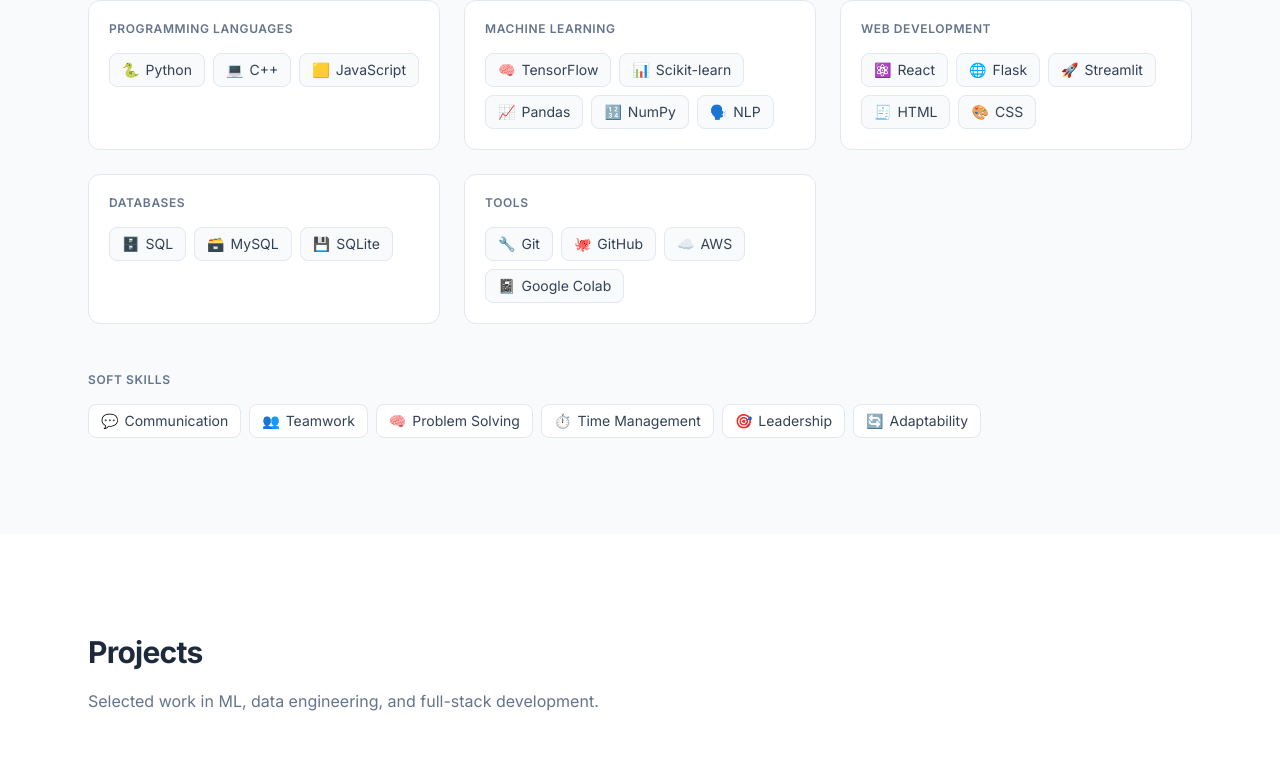
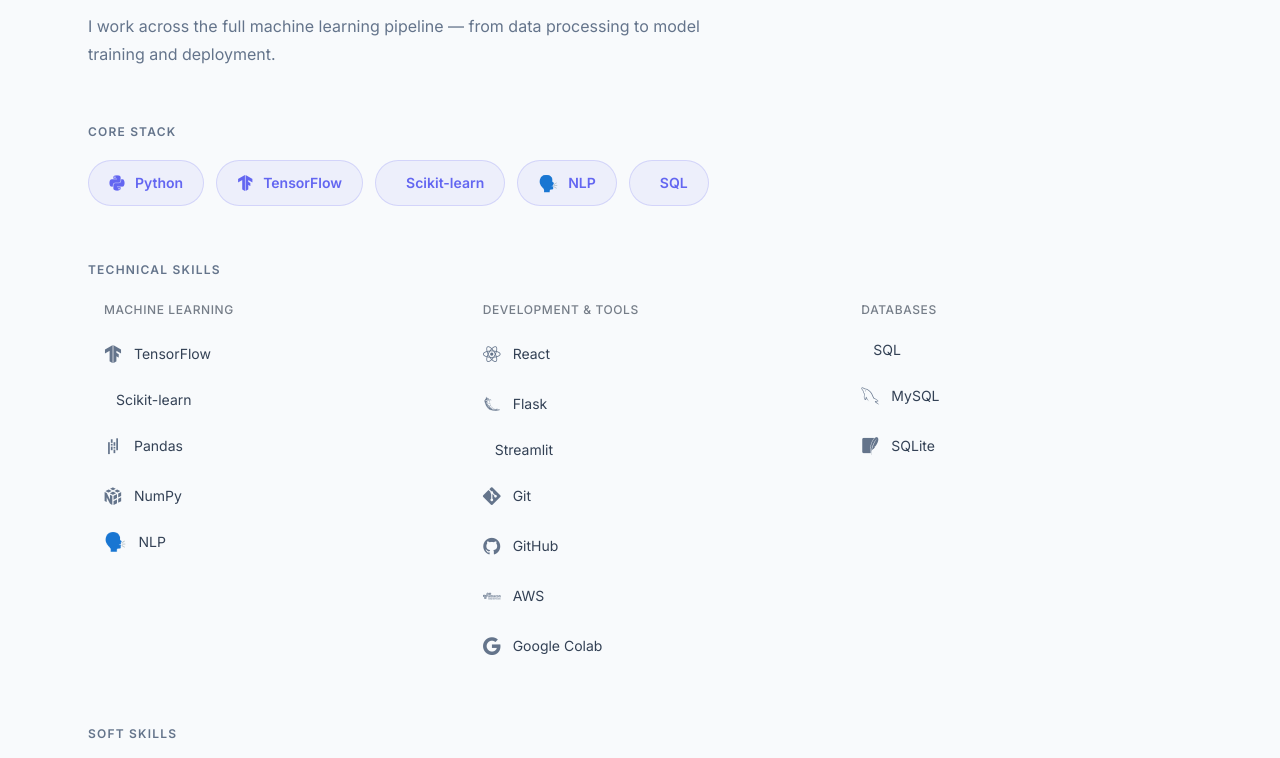
Before and after one commit to chiru5190/Portfolio, a React (Vite) app: page / in a window 1280 px wide. Shown: the part 1498-2256 px from the top of the page. Built offline with nearby package versions, Linux system fonts and the light colour scheme.

Commit message:
redesign: premium skills section, featured project, unified colors, spacing

```diff
--- a/index.html
+++ b/index.html
@@ -4,7 +4,8 @@
     <meta charset="UTF-8" />
     <link rel="icon" type="image/svg+xml" href="/favicon.svg" />
     <meta name="viewport" content="width=device-width, initial-scale=1.0" />
-    <title>portfolie</title>
+    <link rel="stylesheet" href="https://cdn.jsdelivr.net/gh/devicons/devicon@latest/devicon.min.css" />
+    <title>Gedela Chiranjeevi | Portfolio</title>
   </head>
   <body>
     <div id="root"></div>
--- a/src/components/About.jsx
+++ b/src/components/About.jsx
@@ -2,7 +2,7 @@
 
 export default function About() {
   return (
-    <section id="about" className="py-24 bg-surface">
+    <section id="about" className="py-32 bg-surface">
       <div className="max-w-6xl mx-auto px-6">
         <motion.div initial={{ opacity: 0, y: 20 }} whileInView={{ opacity: 1, y: 0 }} viewport={{ once: true }}>
           <h2 className="section-title mb-4">About Me</h2>
--- a/src/components/Achievements.jsx
+++ b/src/components/Achievements.jsx
@@ -7,7 +7,7 @@
 
 export default function Achievements() {
   return (
-    <section id="achievements" className="py-24 bg-bg">
+    <section id="achievements" className="py-32 bg-bg">
       <div className="max-w-6xl mx-auto px-6">
         <motion.div initial={{ opacity: 0, y: 20 }} whileInView={{ opacity: 1, y: 0 }} viewport={{ once: true }}>
           <h2 className="section-title mb-6">Achievements</h2>
--- a/src/components/Certificates.jsx
+++ b/src/components/Certificates.jsx
@@ -11,7 +11,7 @@
 
 export default function Certificates() {
   return (
-    <section id="certificates" className="py-24 bg-surface">
+    <section id="certificates" className="py-32 bg-surface">
       <div className="max-w-6xl mx-auto px-6">
         <motion.div initial={{ opacity: 0, y: 20 }} whileInView={{ opacity: 1, y: 0 }} viewport={{ once: true }}>
           <h2 className="section-title mb-8">Certificates</h2>
--- a/src/components/Contact.jsx
+++ b/src/components/Contact.jsx
@@ -32,7 +32,7 @@
   }
 
   return (
-    <section id="contact" className="py-24 bg-bg">
+    <section id="contact" className="py-32 bg-bg">
       <div className="max-w-6xl mx-auto px-6">
         <motion.div initial={{ opacity: 0, y: 20 }} whileInView={{ opacity: 1, y: 0 }} viewport={{ once: true }} className="mb-14">
           <h2 className="section-title mb-3">Get in Touch</h2>
@@ -55,7 +55,7 @@
               <p className="text-xs text-muted uppercase tracking-wider mb-3">Socials</p>
               <div className="flex gap-2">
                 <a href="https://github.com/chiru5190" target="_blank" rel="noreferrer" className="w-9 h-9 rounded-lg border border-border flex items-center justify-center text-muted hover:text-heading hover:border-border-hover transition-all"><Github size={16} /></a>
-                <a href="http://www.linkedin.com/in/gedelachiranjeevi" target="_blank" rel="noreferrer" className="w-9 h-9 rounded-lg border border-border flex items-center justify-center text-muted hover:text-accent-2 hover:border-accent-2/30 transition-all"><Linkedin size={16} /></a>
+                <a href="http://www.linkedin.com/in/gedelachiranjeevi" target="_blank" rel="noreferrer" className="w-9 h-9 rounded-lg border border-border flex items-center justify-center text-muted hover:text-accent hover:border-accent/30 transition-all"><Linkedin size={16} /></a>
               </div>
             </div>
           </motion.div>
--- a/src/components/Education.jsx
+++ b/src/components/Education.jsx
@@ -8,7 +8,7 @@
 
 export default function Education() {
   return (
-    <section id="education" className="py-24 bg-bg">
+    <section id="education" className="py-32 bg-bg">
       <div className="max-w-6xl mx-auto px-6">
         <motion.div initial={{ opacity: 0, y: 20 }} whileInView={{ opacity: 1, y: 0 }} viewport={{ once: true }}>
           <h2 className="section-title mb-8">Education</h2>
--- a/src/components/Hero.jsx
+++ b/src/components/Hero.jsx
@@ -30,7 +30,7 @@
 
             <div className="flex items-center gap-3 mt-8">
               <a href="https://github.com/chiru5190" target="_blank" rel="noreferrer" className="p-2.5 rounded-lg border border-border text-muted hover:text-heading hover:border-border-hover transition-all"><Github size={18} /></a>
-              <a href="http://www.linkedin.com/in/gedelachiranjeevi" target="_blank" rel="noreferrer" className="p-2.5 rounded-lg border border-border text-muted hover:text-accent-2 hover:border-accent-2/30 transition-all"><Linkedin size={18} /></a>
+              <a href="http://www.linkedin.com/in/gedelachiranjeevi" target="_blank" rel="noreferrer" className="p-2.5 rounded-lg border border-border text-muted hover:text-accent hover:border-accent/30 transition-all"><Linkedin size={18} /></a>
             </div>
           </motion.div>
 
--- a/src/components/Navbar.jsx
+++ b/src/components/Navbar.jsx
@@ -41,7 +41,7 @@
 
         <div className="hidden md:flex items-center gap-2">
           <a href="https://github.com/chiru5190" target="_blank" rel="noreferrer" className="p-2 rounded-lg text-muted hover:text-heading hover:bg-bg transition-all"><Github size={18} /></a>
-          <a href="http://www.linkedin.com/in/gedelachiranjeevi" target="_blank" rel="noreferrer" className="p-2 rounded-lg text-muted hover:text-accent-2 hover:bg-bg transition-all"><Linkedin size={18} /></a>
+          <a href="http://www.linkedin.com/in/gedelachiranjeevi" target="_blank" rel="noreferrer" className="p-2 rounded-lg text-muted hover:text-accent hover:bg-bg transition-all"><Linkedin size={18} /></a>
         </div>
 
         <button className="md:hidden text-muted" onClick={() => setOpen(!open)}>
--- a/src/components/Projects.jsx
+++ b/src/components/Projects.jsx
@@ -1,6 +1,6 @@
 import { useState } from "react"
 import { motion } from "framer-motion"
-import { Github, ExternalLink, CheckCircle2 } from "lucide-react"
+import { Github, ExternalLink, CheckCircle2, Star } from "lucide-react"
 import Modal from "./ui/Modal"
 
 const projects = [
@@ -10,7 +10,8 @@
     fullDesc: "Built a modular ETL data pipeline to collect, transform, and analyze Indian stock market data with automated collection, feature engineering, and a Streamlit dashboard.",
     features: ["Yahoo Finance API data collection", "Daily price change & volatility metrics", "SQLite structured storage", "Plotly dashboard visualizations"],
     stack: ["Python", "Pandas", "SQLite", "Streamlit", "Plotly"],
-    github: "https://github.com/chiru5190", live: null
+    github: "https://github.com/chiru5190", live: null,
+    featured: true
   },
   {
     title: "Sentiment Analysis",
@@ -30,19 +31,69 @@
   }
 ]
 
+const featured = projects.find(p => p.featured)
+const otherProjects = projects.filter(p => !p.featured)
+
 export default function Projects() {
   const [selected, setSelected] = useState(null)
 
   return (
-    <section id="projects" className="py-24 bg-surface">
+    <section id="projects" className="py-32 bg-surface">
       <div className="max-w-6xl mx-auto px-6">
-        <motion.div initial={{ opacity: 0, y: 20 }} whileInView={{ opacity: 1, y: 0 }} viewport={{ once: true }} className="mb-14">
+        <motion.div initial={{ opacity: 0, y: 20 }} whileInView={{ opacity: 1, y: 0 }} viewport={{ once: true }} className="mb-16">
           <h2 className="section-title mb-3">Projects</h2>
           <p className="section-subtitle max-w-xl">Selected work in ML, data engineering, and full-stack development.</p>
         </motion.div>
 
-        <div className="grid md:grid-cols-2 lg:grid-cols-3 gap-6">
-          {projects.map((p, i) => (
+        {/* Featured Project */}
+        {featured && (
+          <motion.div
+            initial={{ opacity: 0, y: 16 }}
+            whileInView={{ opacity: 1, y: 0 }}
+            viewport={{ once: true }}
+            onClick={() => setSelected(featured)}
+            className="card p-8 mb-10 cursor-pointer group bg-bg relative overflow-hidden"
+          >
+            <div className="absolute top-0 left-0 w-full h-1 bg-gradient-to-r from-accent to-accent/40" />
+            <div className="flex items-center gap-2 mb-4">
+              <Star size={14} className="text-accent fill-accent" />
+              <span className="text-xs font-semibold text-accent uppercase tracking-widest">Featured Project</span>
+            </div>
+
+            <div className="grid md:grid-cols-2 gap-8">
+              <div>
+                <h3 className="text-2xl font-bold text-heading mb-3 group-hover:text-accent transition-colors">{featured.title}</h3>
+                <p className="text-body leading-relaxed mb-6">{featured.fullDesc}</p>
+                <div className="flex flex-wrap gap-2" onClick={e => e.stopPropagation()}>
+                  <a href={featured.github} target="_blank" rel="noreferrer" className="btn-outline flex items-center gap-1.5 !text-xs !px-3 !py-1.5"><Github size={13} /> GitHub</a>
+                  {featured.live ? (
+                    <a href={featured.live} target="_blank" rel="noreferrer" className="btn-primary flex items-center gap-1.5 !text-xs !px-3 !py-1.5"><ExternalLink size={13} /> Live Demo</a>
+                  ) : (
+                    <span className="text-xs text-muted border border-border rounded-md px-3 py-1.5">Demo Soon</span>
+                  )}
+                </div>
+              </div>
+              <div>
+                <h4 className="text-xs font-semibold text-muted uppercase tracking-wider mb-3">Key Features</h4>
+                <div className="space-y-2">
+                  {featured.features.map((f, i) => (
+                    <div key={i} className="flex items-start gap-2">
+                      <CheckCircle2 size={14} className="text-accent shrink-0 mt-0.5" />
+                      <span className="text-sm text-body">{f}</span>
+                    </div>
+                  ))}
+                </div>
+                <div className="mt-5 pt-4 border-t border-border">
+                  <p className="text-xs text-muted">{featured.stack.join(" · ")}</p>
+                </div>
+              </div>
+            </div>
+          </motion.div>
+        )}
+
+        {/* Other Projects */}
+        <div className="grid md:grid-cols-2 gap-6">
+          {otherProjects.map((p, i) => (
             <motion.div key={p.title} initial={{ opacity: 0, y: 12 }} whileInView={{ opacity: 1, y: 0 }}
               viewport={{ once: true }} transition={{ delay: i * 0.08 }}
               onClick={() => setSelected(p)} className="card p-6 flex flex-col h-full group cursor-pointer bg-bg">
--- a/src/components/Skills.jsx
+++ b/src/components/Skills.jsx
@@ -1,97 +1,159 @@
 import { motion } from "framer-motion"
+import { Brain, MessageSquare, Users, Clock, Target, RefreshCw } from "lucide-react"
 
-const techSkills = [
-  {
-    title: "Programming Languages",
-    skills: [
-      { icon: "🐍", name: "Python" },
-      { icon: "💻", name: "C++" },
-      { icon: "🟨", name: "JavaScript" }
-    ]
-  },
+/* ── Core Stack: the tools that define me ── */
+const coreStack = [
+  { name: "Python", icon: "devicon-python-plain" },
+  { name: "TensorFlow", icon: "devicon-tensorflow-original" },
+  { name: "Scikit-learn", icon: "devicon-scikitlearn-plain" },
+  { name: "NLP", emoji: "🗣️" },
+  { name: "SQL", icon: "devicon-azuresqldatabase-plain" },
+]
+
+/* ── Technical Skills grouped into 3 categories ── */
+const techGroups = [
   {
     title: "Machine Learning",
     skills: [
-      { icon: "🧠", name: "TensorFlow" },
-      { icon: "📊", name: "Scikit-learn" },
-      { icon: "📈", name: "Pandas" },
-      { icon: "🔢", name: "NumPy" },
-      { icon: "🗣️", name: "NLP" }
-    ]
+      { name: "TensorFlow", icon: "devicon-tensorflow-original" },
+      { name: "Scikit-learn", icon: "devicon-scikitlearn-plain" },
+      { name: "Pandas", icon: "devicon-pandas-plain" },
+      { name: "NumPy", icon: "devicon-numpy-plain" },
+      { name: "NLP", emoji: "🗣️" },
+    ],
   },
   {
-    title: "Web Development",
+    title: "Development & Tools",
     skills: [
-      { icon: "⚛️", name: "React" },
-      { icon: "🌐", name: "Flask" },
-      { icon: "🚀", name: "Streamlit" },
-      { icon: "🧾", name: "HTML" },
-      { icon: "🎨", name: "CSS" }
-    ]
+      { name: "React", icon: "devicon-react-original" },
+      { name: "Flask", icon: "devicon-flask-original" },
+      { name: "Streamlit", icon: "devicon-streamlit-plain" },
+      { name: "Git", icon: "devicon-git-plain" },
+      { name: "GitHub", icon: "devicon-github-original" },
+      { name: "AWS", icon: "devicon-amazonwebservices-plain-wordmark" },
+      { name: "Google Colab", icon: "devicon-google-plain" },
+    ],
   },
   {
     title: "Databases",
     skills: [
-      { icon: "🗄️", name: "SQL" },
-      { icon: "🗃️", name: "MySQL" },
-      { icon: "💾", name: "SQLite" }
-    ]
+      { name: "SQL", icon: "devicon-azuresqldatabase-plain" },
+      { name: "MySQL", icon: "devicon-mysql-plain" },
+      { name: "SQLite", icon: "devicon-sqlite-plain" },
+    ],
   },
-  {
-    title: "Tools",
-    skills: [
-      { icon: "🔧", name: "Git" },
-      { icon: "🐙", name: "GitHub" },
-      { icon: "☁️", name: "AWS" },
-      { icon: "📓", name: "Google Colab" }
-    ]
-  }
 ]
 
+/* ── Soft Skills ── */
 const softSkills = [
-  { icon: "💬", name: "Communication" },
-  { icon: "👥", name: "Teamwork" },
-  { icon: "🧠", name: "Problem Solving" },
-  { icon: "⏱️", name: "Time Management" },
-  { icon: "🎯", name: "Leadership" },
-  { icon: "🔄", name: "Adaptability" }
+  { name: "Communication", Icon: MessageSquare },
+  { name: "Teamwork", Icon: Users },
+  { name: "Problem Solving", Icon: Brain },
+  { name: "Leadership", Icon: Target },
+  { name: "Time Management", Icon: Clock },
+  { name: "Adaptability", Icon: RefreshCw },
 ]
+
+/* ── Skill grid item ── */
+function SkillCell({ skill, delay }) {
+  return (
+    <motion.div
+      initial={{ opacity: 0, y: 6 }}
+      whileInView={{ opacity: 1, y: 0 }}
+      viewport={{ once: true }}
+      transition={{ delay }}
+      className="flex items-center gap-3 px-4 py-2.5 rounded-lg hover:bg-surface transition-colors duration-150 cursor-default group"
+    >
+      {skill.icon ? (
+        <i className={`${skill.icon} text-lg text-muted group-hover:text-accent transition-colors`} />
+      ) : (
+        <span className="text-lg leading-none">{skill.emoji}</span>
+      )}
+      <span className="text-sm text-body group-hover:text-heading transition-colors">{skill.name}</span>
+    </motion.div>
+  )
+}
 
 export default function Skills() {
   return (
-    <section id="skills" className="py-24 bg-bg">
+    <section id="skills" className="py-32 bg-bg">
       <div className="max-w-6xl mx-auto px-6">
 
+        {/* Header */}
         <motion.div initial={{ opacity: 0, y: 20 }} whileInView={{ opacity: 1, y: 0 }} viewport={{ once: true }} className="mb-14">
           <h2 className="section-title mb-3">Skills</h2>
-          <p className="section-subtitle max-w-xl">Technologies and tools I use to build intelligent systems.</p>
+          <p className="section-subtitle max-w-2xl">
+            I work across the full machine learning pipeline — from data processing to model training and deployment.
+          </p>
         </motion.div>
 
-        {/* Technical Skills Grid */}
-        <div className="grid md:grid-cols-2 lg:grid-cols-3 gap-6 mb-12">
-          {techSkills.map((cat, i) => (
-            <motion.div key={cat.title} initial={{ opacity: 0, y: 12 }} whileInView={{ opacity: 1, y: 0 }} viewport={{ once: true }} transition={{ delay: i * 0.06 }}
-              className="card p-5">
-              <h3 className="text-xs font-semibold text-muted uppercase tracking-wider mb-4">{cat.title}</h3>
-              <div className="flex flex-wrap gap-2">
-                {cat.skills.map(s => (
-                  <span key={s.name} className="inline-flex items-center gap-1.5 px-3 py-1.5 rounded-lg bg-bg border border-border text-sm text-body hover:border-accent/30 hover:text-heading transition-colors cursor-default">
-                    <span>{s.icon}</span> {s.name}
-                  </span>
-                ))}
-              </div>
-            </motion.div>
-          ))}
+        {/* ── 1. Core Stack ── */}
+        <motion.div
+          initial={{ opacity: 0, y: 12 }}
+          whileInView={{ opacity: 1, y: 0 }}
+          viewport={{ once: true }}
+          className="mb-14"
+        >
+          <h3 className="text-xs font-semibold text-muted uppercase tracking-widest mb-5">Core Stack</h3>
+          <div className="flex flex-wrap gap-3">
+            {coreStack.map((s, i) => (
+              <motion.div
+                key={s.name}
+                initial={{ opacity: 0, scale: 0.95 }}
+                whileInView={{ opacity: 1, scale: 1 }}
+                viewport={{ once: true }}
+                transition={{ delay: i * 0.05 }}
+                className="inline-flex items-center gap-2.5 px-5 py-2.5 rounded-full bg-accent/[0.07] border border-accent/20 text-accent cursor-default hover:bg-accent/[0.12] transition-colors duration-150"
+              >
+                {s.icon ? (
+                  <i className={`${s.icon} text-base`} />
+                ) : (
+                  <span className="text-base leading-none">{s.emoji}</span>
+                )}
+                <span className="text-sm font-semibold">{s.name}</span>
+              </motion.div>
+            ))}
+          </div>
+        </motion.div>
+
+        {/* ── 2. Technical Skills ── */}
+        <div className="mb-14">
+          <h3 className="text-xs font-semibold text-muted uppercase tracking-widest mb-6">Technical Skills</h3>
+          <div className="grid md:grid-cols-3 gap-x-8 gap-y-8">
+            {techGroups.map((group) => (
+              <motion.div
+                key={group.title}
+                initial={{ opacity: 0, y: 10 }}
+                whileInView={{ opacity: 1, y: 0 }}
+                viewport={{ once: true }}
+              >
+                <p className="text-xs font-medium text-heading/60 uppercase tracking-wider mb-3 pl-4">{group.title}</p>
+                <div className="space-y-0.5">
+                  {group.skills.map((skill, j) => (
+                    <SkillCell key={skill.name} skill={skill} delay={j * 0.03} />
+                  ))}
+                </div>
+              </motion.div>
+            ))}
+          </div>
         </div>
 
-        {/* Soft Skills */}
-        <motion.div initial={{ opacity: 0, y: 12 }} whileInView={{ opacity: 1, y: 0 }} viewport={{ once: true }}>
-          <h3 className="text-xs font-semibold text-muted uppercase tracking-wider mb-4">Soft Skills</h3>
+        {/* ── 3. Soft Skills ── */}
+        <motion.div initial={{ opacity: 0, y: 10 }} whileInView={{ opacity: 1, y: 0 }} viewport={{ once: true }}>
+          <h3 className="text-xs font-semibold text-muted uppercase tracking-widest mb-4">Soft Skills</h3>
           <div className="flex flex-wrap gap-2">
-            {softSkills.map(s => (
-              <span key={s.name} className="inline-flex items-center gap-1.5 px-3 py-1.5 rounded-lg bg-surface border border-border text-sm text-body">
-                <span>{s.icon}</span> {s.name}
-              </span>
+            {softSkills.map((s, i) => (
+              <motion.span
+                key={s.name}
+                initial={{ opacity: 0 }}
+                whileInView={{ opacity: 1 }}
+                viewport={{ once: true }}
+                transition={{ delay: i * 0.04 }}
+                className="inline-flex items-center gap-1.5 px-3 py-1.5 rounded-full border border-border text-xs font-medium text-muted hover:text-body hover:border-border-hover transition-colors cursor-default"
+              >
+                <s.Icon size={12} />
+                {s.name}
+              </motion.span>
             ))}
           </div>
         </motion.div>
--- a/tailwind.config.js
+++ b/tailwind.config.js
@@ -10,7 +10,7 @@
         bg: "#f8fafc",
         surface: "#ffffff",
         accent: "#6366f1",
-        "accent-2": "#3b82f6",
+
         "accent-hover": "#818cf8",
         heading: "#1e293b",
         body: "#334155",
```
